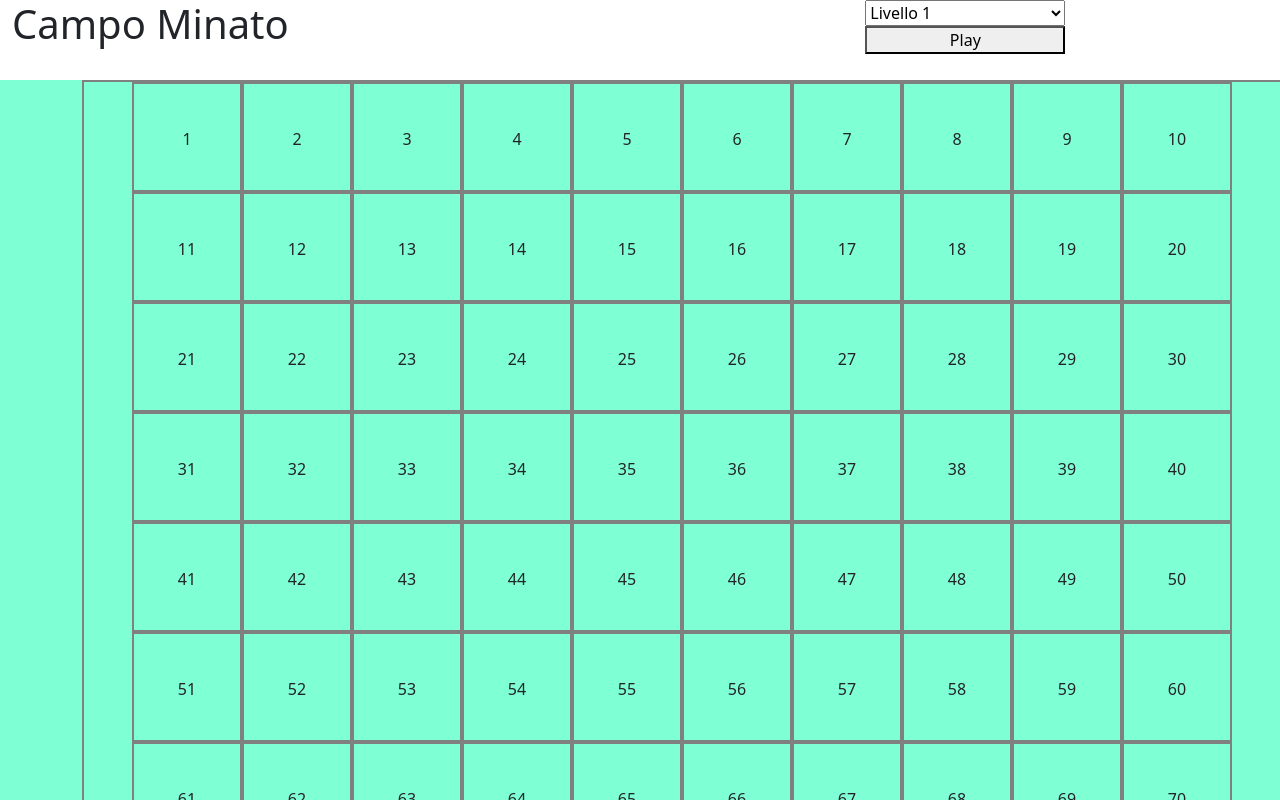
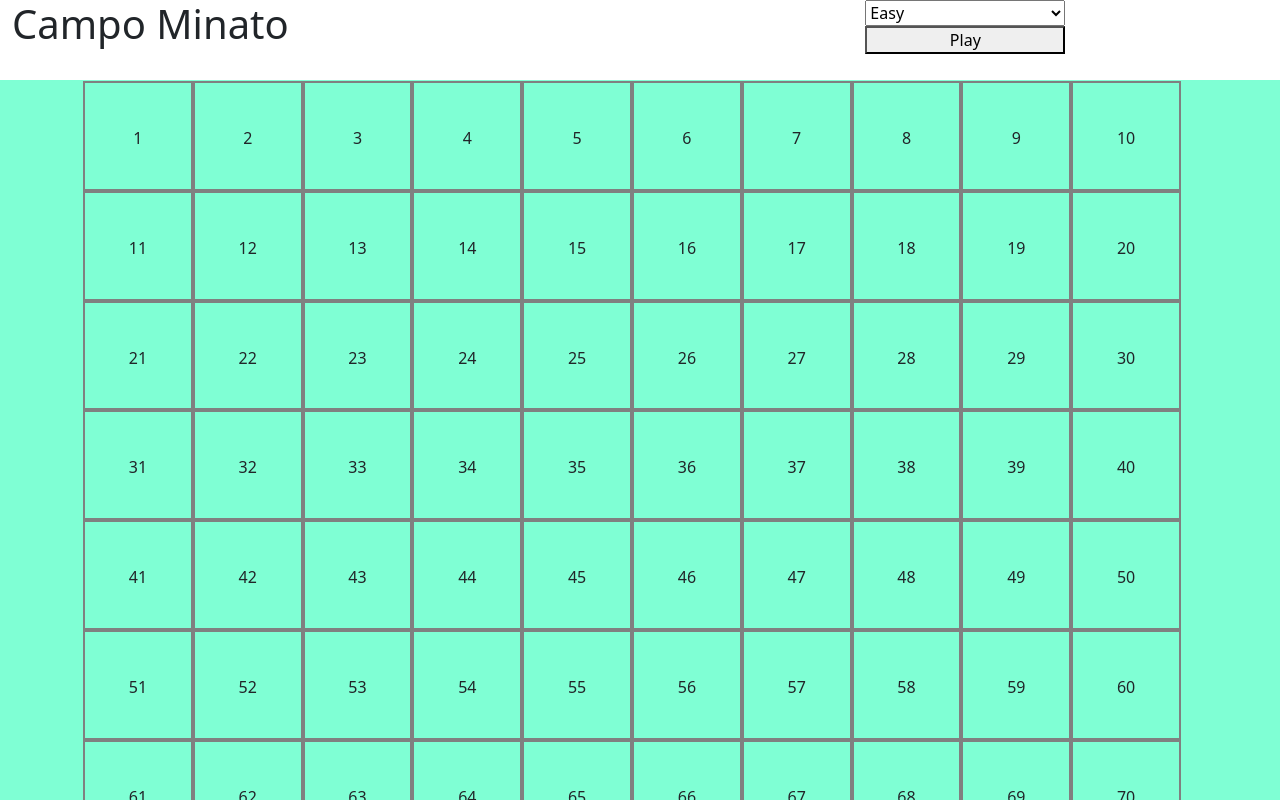
Before and after one commit to SimoneMarino30/js-campominato-grid, a plain HTML site: page index.html in a window 1280 px wide. Both pictures are taken after a click on the button "Play". Shown: the top 800 px of the page. Drawn offline with nearby package versions, Linux system fonts and the light colour scheme.

Commit message:
BONU select added

```diff
--- a/css/style.css
+++ b/css/style.css
@@ -19,25 +19,36 @@ header {
 }
 /* MAIN */
 main {
-  height: 100%;
+  height: 1400px;
   background-color: aquamarine;
 }
 
 #grid {
-  height: 100%;
-  width: 1200px;
-  border: 2px solid gray;
-  /* gap: 10px; */
+  height: 1100px;
+  width: 1100px;
+  border: 1px solid aquamarine;
+  /* gap: 8px; */
 }
 
 .box {
-  width: 110px;
-  height: 110px;
-
+  width: calc(100% / 10);
+  height: calc(100% / 10);
   border: 2px solid gray;
   line-height: 110px;
 }
 
+.box-medium {
+  width: calc(100% / 9);
+  height: calc(100% / 9);
+  border: 2px solid gray;
+  line-height: 110px;
+}
+.box-hard {
+  width: calc(100% / 7);
+  height: calc(100% / 7);
+  border: 2px solid gray;
+  line-height: 110px;
+}
 .active {
   background-color: lightblue;
 }
--- a/index.html
+++ b/index.html
@@ -27,9 +27,9 @@
         </div>
         <div class="col col-4">
           <select name="complexity" id="complexity">
-            <option value="">Livello 1</option>
-            <option value="">Livello 2</option>
-            <option value="">Livello 3</option>
+            <option value="1">Easy</option>
+            <option value="2">Medium</option>
+            <option value="3">Hard</option>
           </select>
           <button id="myBtn" class="custom-btn col-4 my-btn btn-secondary">
             Play
--- a/js/main.js
+++ b/js/main.js
@@ -17,7 +17,6 @@
 // clicco sulla cella
 // la cella si colora di azzurro
 // console.log del numero di cellla cliccata
-//
 
 /*********************************************************************
  *                                                                   *
@@ -29,21 +28,40 @@ const buttonEl = document.getElementById("myBtn");
 
 buttonEl.addEventListener("click", function () {
   const gridEl = document.getElementById("grid");
+  const selectEl = document.getElementById("complexity");
+
+  const difficulty = selectEl.value;
+  console.log(difficulty);
   // invocazione function grid
-  gridClick(gridEl);
+  gridClick(gridEl, difficulty);
 });
 
+// selectEl.addEventListener("select", function () {
+//   const gridEl = document.getElementById("grid");
+//   // invocazione function grid
+//   gridClick(gridEl);
+// });
 /*********************************************************************
  *                                                                   *
  *                        FUNCTIONS                                  *
  *                                                                   *
  *********************************************************************/
 
-function gridClick(grid_El) {
+function gridClick(grid_El, select_El) {
   // resetto la griglia
   grid_El.innerHTML = "";
-  // genero una griglia di box(10x10)
-  for (let i = 0; i < 100; i++) {
+
+  let numeroCelle;
+  if (select_El == 1) {
+    numeroCelle = 100;
+  } else if (select_El == 2) {
+    numeroCelle = 81;
+  } else {
+    numeroCelle = 49;
+  }
+  // genero una griglia di box
+  for (let i = 0; i < numeroCelle; i++) {
+    let textNumber = i + 1;
     // creo il div all' interno della griglia
     const gridBox = document.createElement("div");
 
@@ -54,14 +72,21 @@ function gridClick(grid_El) {
     gridBox.addEventListener("click", function () {
       // aggiungo la classe active
       this.classList.toggle("active");
-      //   emetto un messaggio in console con il numero della cella cliccata.
-      console.log(i + 1);
+      //   stampo un messaggio in console con il numero della cella cliccata.
+      console.log(textNumber);
     });
 
     // aggiungo il .box alla griglia
     grid_El.append(gridBox);
     // aggiungo il numero progressivo al .box
-    gridBox.append(i + 1);
+    gridBox.append(textNumber);
+
+    // aggiungo i livelli di difficolta'
+    if (select_El == 2) {
+      gridBox.classList.add("box-medium");
+    } else if (select_El == 3) {
+      gridBox.classList.add("box-hard");
+    }
   }
 
   //   return alert("Hello World!");
```
